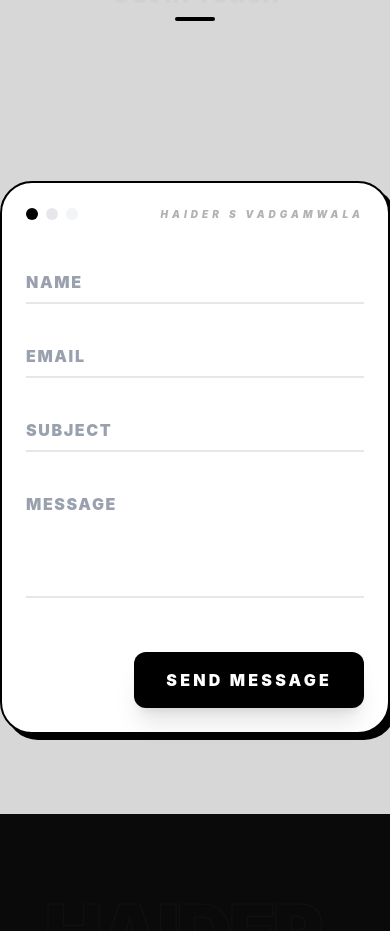
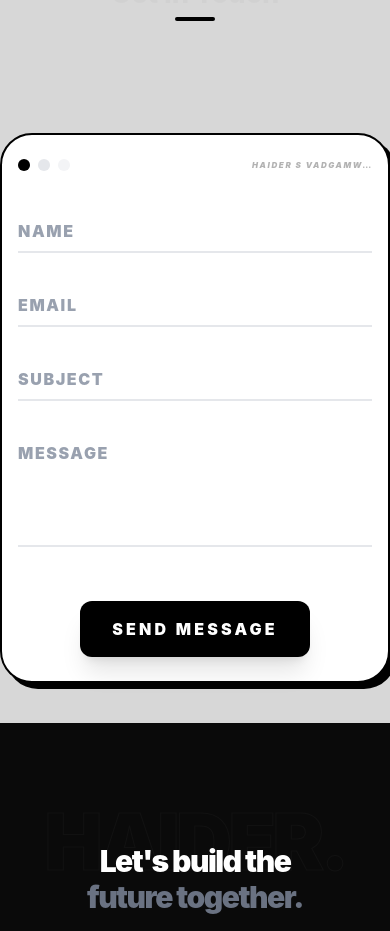
Before and after one commit to HaiderV/Front_End_Project--7--Portfolio, a React (Vite) app: page / in a window 390 px wide. Shown: the part 7962-8893 px from the top of the page. Built offline with nearby package versions, Linux system fonts and the light colour scheme.

Commit message:
sent notification correction

```diff
--- a/src/components/Contact.jsx
+++ b/src/components/Contact.jsx
@@ -9,7 +9,7 @@ function Contact() {
 
   const sendEmail = (e) => {
     e.preventDefault();
-    setStatus("Sending...");
+    setStatus("sending");
     emailjs
       .sendForm(
         "service_kmjjhjd",
@@ -37,7 +37,7 @@ function Contact() {
       <Heading heading="Contact Me" backText="Get in Touch" />
 
       <div className="overflow-hidden">
-        <div className="max-w-2xl mx-auto mt-32 my-20 p-6 md:p-12 bg-white border-2 border-black rounded-[2rem] shadow-[6px_6px_0px_0px_rgba(0,0,0,1)] md:shadow-[12px_12px_0px_0px_rgba(0,0,0,1)]">
+        <div className="max-w-2xl mx-auto mt-20 md:mt-32 my-10 md:my-20 px-4 sm:px-6 md:px-12 py-6 md:py-12 bg-white border-2 border-black rounded-[2rem] shadow-[6px_6px_0px_0px_rgba(0,0,0,1)] md:shadow-[12px_12px_0px_0px_rgba(0,0,0,1)]">
           {/* Header Area */}
           <div className="flex items-center justify-between mb-10">
             <div className="flex gap-2">
@@ -45,7 +45,7 @@ function Contact() {
               <div className="w-3 h-3 rounded-full bg-gray-200"></div>
               <div className="w-3 h-3 rounded-full bg-gray-100"></div>
             </div>
-            <span className="text-[10px] font-black uppercase tracking-[0.4em] text-black/30 italic reveal">
+            <span className="text-[8px] sm:text-[10px] font-black uppercase tracking-[0.2em] sm:tracking-[0.4em] text-black/30 italic truncate max-w-[120px] sm:max-w-none">
               Haider S Vadgamwala
             </span>
           </div>
@@ -109,7 +109,7 @@ function Contact() {
             </div>
 
             {/* Submit Button */}
-            <div className="flex justify-end mt-4">
+            <div className="flex justify-center md:justify-end mt-4">
               <button className="group relative px-8 py-4 bg-black text-white font-black uppercase tracking-[0.2em] rounded-xl overflow-hidden transition-all hover:scale-105 active:scale-95 shadow-xl">
                 <span className="relative z-10">Send Message</span>
                 <div className="absolute inset-0 bg-white/20 translate-y-full group-hover:translate-y-0 transition-transform duration-300"></div>
@@ -119,9 +119,9 @@ function Contact() {
 
           {status && status !== "sending" && (
             <div
-              className={`fixed bottom-10 left-1/2 -translate-x-1/2 z-50 flex items-center gap-4 px-6 py-4 rounded-2xl border-2 border-black shadow-[8px_8px_0px_0px_rgba(0,0,0,1)] animate-bounce-in
-    ${status === "success" ? "bg-white" : "bg-black text-white"} reveal`}
-            >
+  className={`fixed bottom-10 left-0 right-0 mx-auto w-fit z-50 flex items-center gap-4 px-6 py-4 rounded-2xl border-2 border-black shadow-[8px_8px_0px_0px_rgba(0,0,0,1)] animate-bounce-in
+  ${status === "success" ? "bg-white" : "bg-black text-white"}`}
+>
               {/* Icon */}
               <div
                 className={`w-6 h-6 rounded-full flex items-center justify-center border-2 ${status === "success" ? "border-black" : "border-white"}`}
--- a/src/components/Navbar.jsx
+++ b/src/components/Navbar.jsx
@@ -95,7 +95,7 @@ const Navbar = () => {
       </div>
 
       {/* Adding a small CSS-in-JS style for the items to keep the code clean */}
-      <style jsx>{`
+      <style>{`
         .nav-item {
           @apply cursor-pointer hover:bg-white hover:text-black px-3 py-2 rounded-full transition-colors duration-200 active:scale-95;
         }
```
